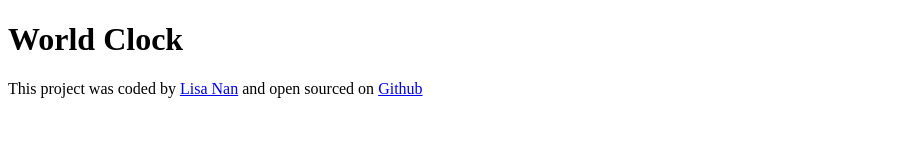
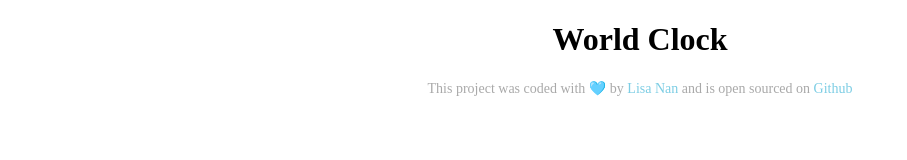
Before and after one commit to LisaNan/world-clock, a plain HTML site: page index.html in a window 1280 px wide. Shown: the whole page, without its empty margins (0-907 px from the left). Drawn offline with Linux system fonts and the light colour scheme.

Commit message:
Added link to Github repository

```diff
--- a/css/style.css
+++ b/css/style.css
@@ -0,0 +1,14 @@
+h1 {
+  text-align: center;
+}
+
+footer {
+  text-align: center;
+  font-size: 14px;
+  color: #a9a9a9;
+}
+
+footer a {
+  color: #7ccde4;
+  text-decoration: none;
+}
--- a/index.html
+++ b/index.html
@@ -11,9 +11,12 @@
   <body>
     <h1>World Clock</h1>
     <footer>
-      This project was coded by
-      <a href="https://github.com/lisanan" target="_blank">Lisa Nan</a> and open
-      sourced on <a href="#" target="_blank">Github</a>
+      This project was coded with 🩵 by
+      <a href="https://github.com/lisanan" target="_blank">Lisa Nan</a> and is
+      open sourced on
+      <a href="https://github.com/LisaNan/world-clock" target="_blank"
+        >Github</a
+      >
     </footer>
     <script src="javascript/index.js"></script>
   </body>
```
